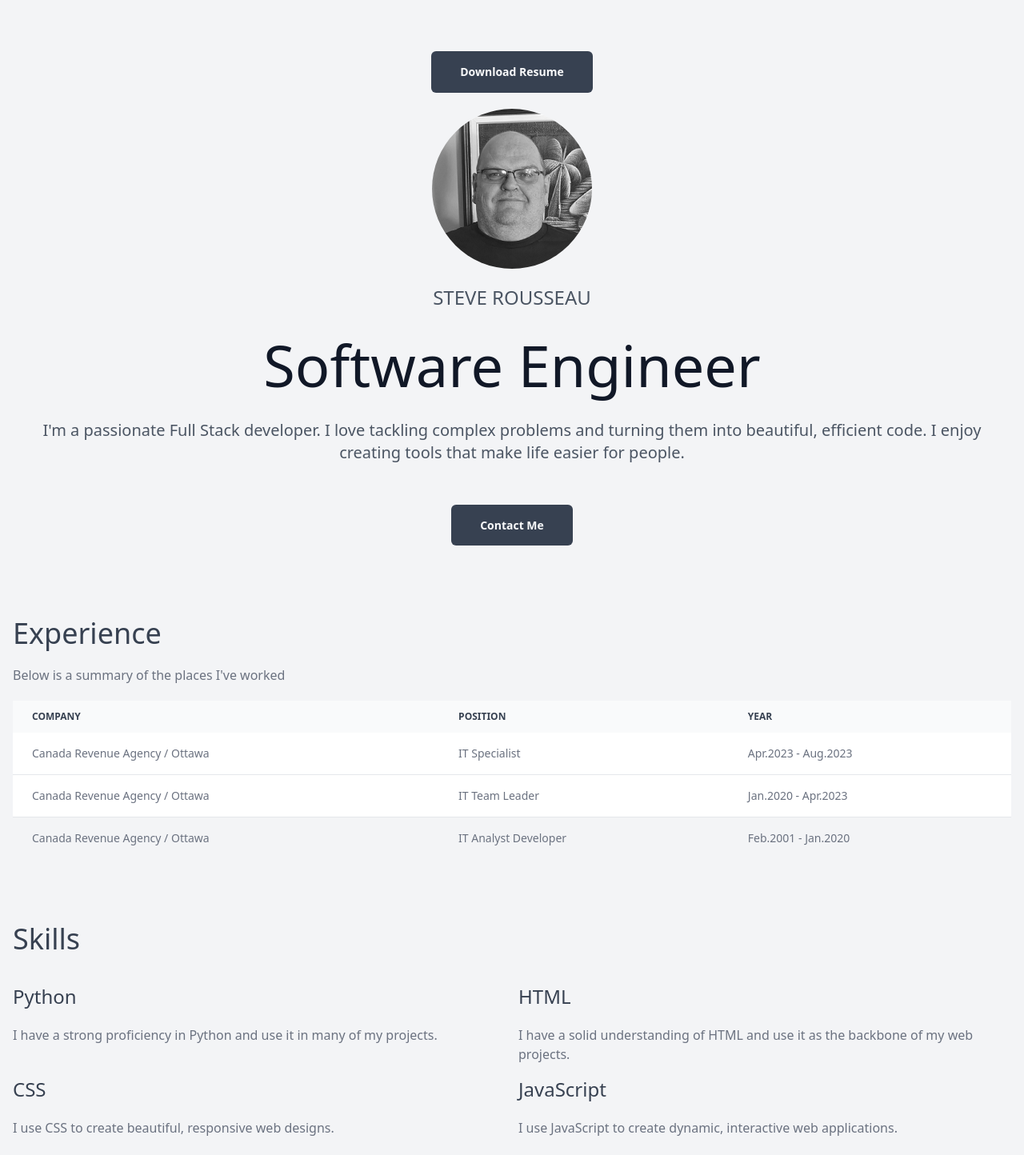
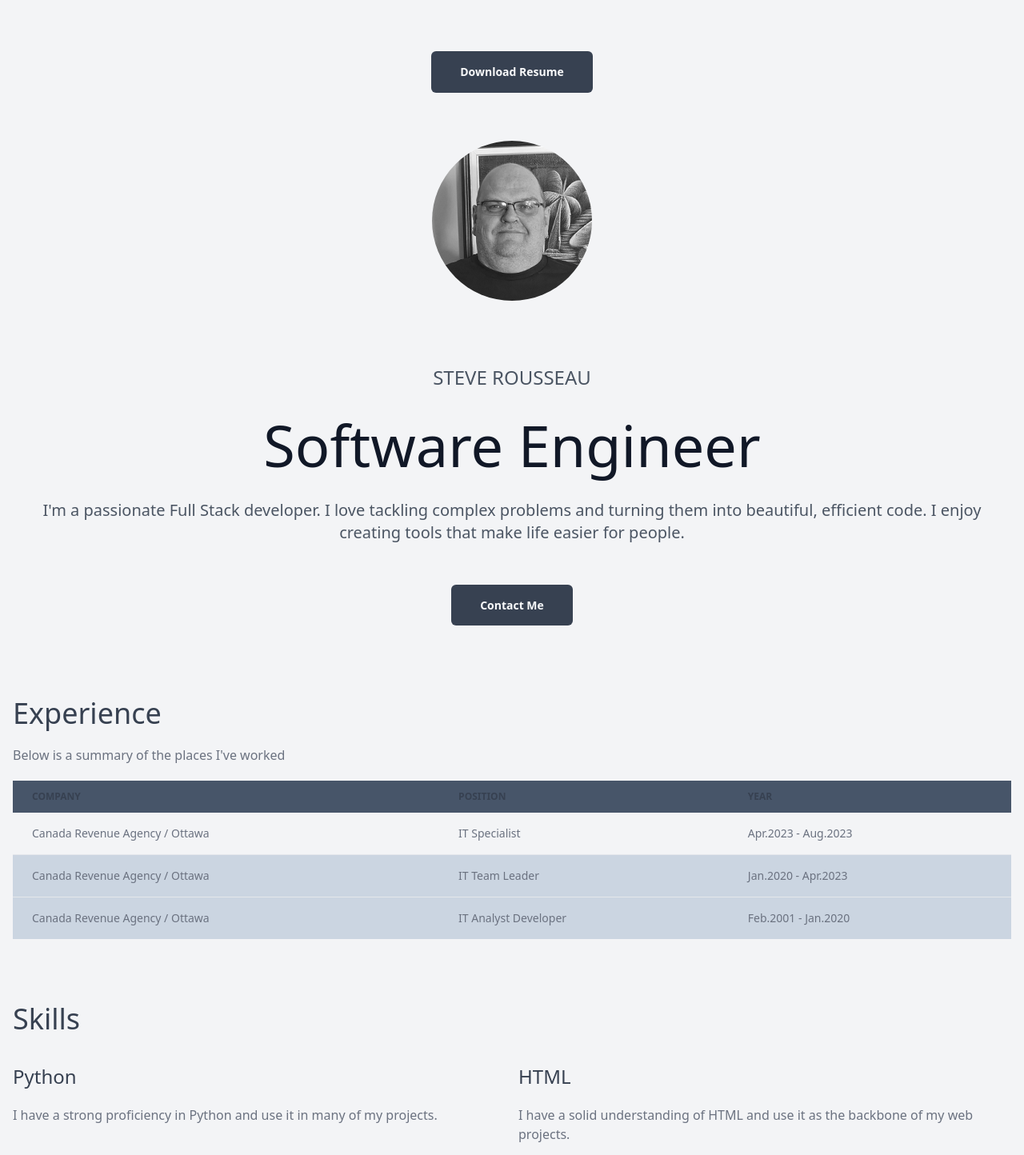
Before and after one commit to sxr133/portfolio, a Vue app: page / in a window 1280 px wide. Shown: the top 1444 px of the page at 80% size. Built offline with nearby package versions, Linux system fonts and the light colour scheme.

Commit message:
implemented fix from Aden's review

```diff
--- a/src/components/ExperienceContent.vue
+++ b/src/components/ExperienceContent.vue
@@ -8,7 +8,7 @@
 
                 <div class="relative overflow-x-auto">
                     <table class="w-full text-sm text-left rtl:text-right text-gray-500 dark:text-gray-400">
-                        <thead class="text-xs text-gray-700 uppercase bg-gray-50 dark:bg-gray-700 dark:text-gray-400">
+                        <thead class="text-xs text-gray-700 uppercase bg-slate-600 dark:text-white">
                             <tr>
                                 <th scope="col" class="px-6 py-3">
                                     {{ page.title_company }}
@@ -22,7 +22,7 @@
                             </tr>
                         </thead>
                         <tbody>
-                            <tr class="bg-white border-b dark:bg-gray-500 dark:border-gray-400">
+                            <tr class="border-b dark:bg-slate-300 dark:border-gray-400">
                                 <th scope="row" class="px-6 py-4 font-medium text-black-900 whitespace-nowrap dark:text-black">
                                     {{ page.company }}
                                     <span class="font-normal text-black-300">{{ page.company_span }}</span>
@@ -35,7 +35,7 @@
                                 </td>
 
                             </tr>
-                            <tr class="bg-white border-b dark:bg-gray-500 dark:border-gray-400">
+                            <tr class="border-b bg-slate-300 dark:border-gray-400">
                                 <th scope="row" class="px-6 py-4 font-medium text-black-900 whitespace-nowrap dark:text-black">
                                     {{ page.company }}
                                     <span class="font-normal text-black-300">{{ page.company_span }}</span>
@@ -48,7 +48,7 @@
                                 </td>
 
                             </tr>
-                            <tr class="bg-whiteborder-b dark:bg-gray-500 dark:border-gray-400">
+                            <tr class="bg-whiteborder-b bg-slate-300 dark:border-gray-400">
                                 <th scope="row" class="px-6 py-4 font-medium text-black-900 whitespace-nowrap dark:text-black">
                                     {{ page.company }}
                                     <span class="font-normal text-black-300">{{ page.company_span }}</span>
--- a/src/components/HeaderContent.vue
+++ b/src/components/HeaderContent.vue
@@ -11,8 +11,8 @@
       </nav>
 
       <div class="text-center">
-        <div class="flex justify-center mb-5 ">
-            <img :src="page.image" alt="Image" class="h-auto max-w-sm transition-all duration-300 rounded-full cursor-pointer filter grayscale hover:grayscale-0" >
+        <div class="flex justify-center mb-5 md:mb-10">
+            <img :src="page.image" alt="Image" class="h-auto max-w-sm rounded-full transition-all duration-300 cursor-pointer filter grayscale hover:grayscale-0 md:px-10 md:py-10 md:pt-10 md:pb-10" >
         </div>
 
         <h6 class="font-medium text-gray-600 text-lg md:text-2xl uppercase mb-8">
```
